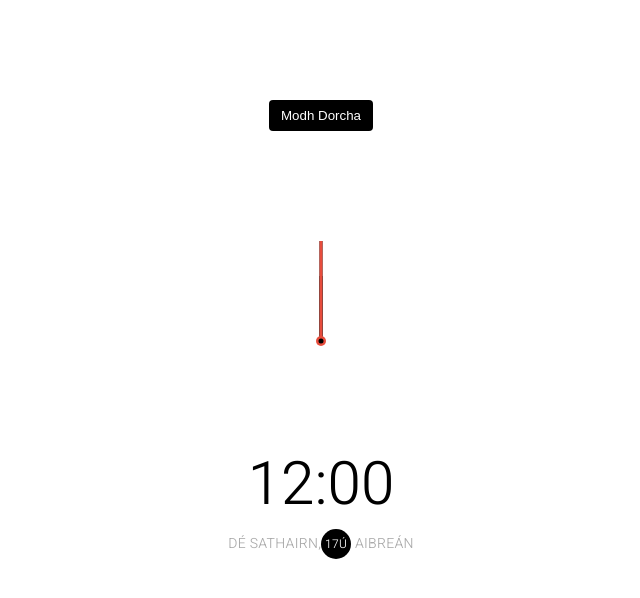
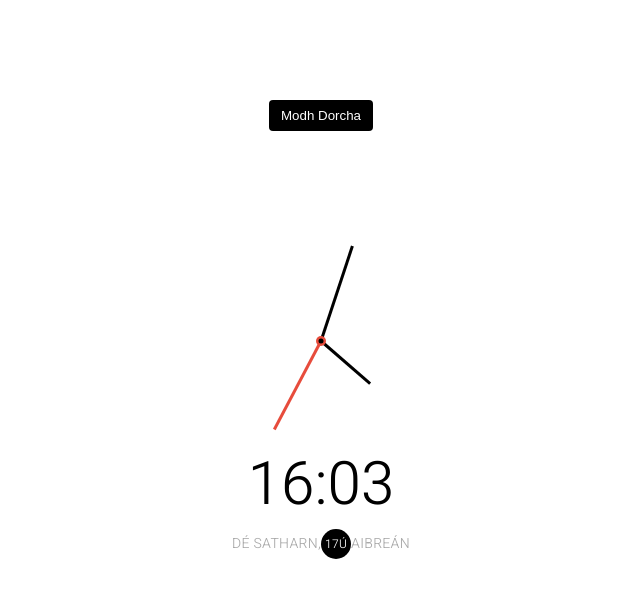
Before and after one commit to aindriu80/ThemeClock, a plain HTML site: page index.html in a window 1280 px wide. Shown: the whole page, without its empty margins (319-959 px from the left). Drawn offline with Linux system fonts and the light colour scheme.

Commit message:
Completing the JS logic for the clock

```diff
--- a/index.html
+++ b/index.html
@@ -18,9 +18,9 @@
         <div class="needle second"></div>
         <div class="center-point"></div>
       </div>
-      <div class="time">12:00</div>
+      <div class="time"></div>
       <div class="date">
-        Dé Sathairn,<span class="circle"> 17ú </span> Aibreán
+        <span class="circle"> </span>
       </div>
     </div>
     <script src="./resources/script.js"></script>
--- a/resources/script.js
+++ b/resources/script.js
@@ -0,0 +1,88 @@
+const hourEl = document.querySelector('.hour')
+const minuteEl = document.querySelector('.minute')
+const secondEl = document.querySelector('.second')
+const timeEl = document.querySelector('.time')
+const dateEl = document.querySelector('.date')
+const toggle = document.querySelector('.toggle')
+
+const days = [
+  'Dé Domhnach',
+  'Dé Luan',
+  'Dé Mháirt',
+  'Dé Chéadaoin',
+  'Dé Déardaoin',
+  'Dé Aoine',
+  'Dé Satharn',
+]
+
+const months = [
+  'Eanair',
+  'Feabhra',
+  'Márta',
+  'Aibreán',
+  'Bealtaine',
+  'Meitheamh',
+  'Iúil',
+  'Lúnasa',
+  'Meán Fomhair',
+  'Deireadh Fomhair',
+  'Samhna',
+  'Nollaig',
+]
+
+toggle.addEventListener('click', (e) => {
+  const html = document.querySelector('html')
+  if (html.classList.contains('dark')) {
+    html.classList.remove('dark')
+    e.target.innerHTML = 'Modh Dorcha'
+  } else {
+    html.classList.add('dark')
+    e.target.innerHTML = 'Mód Solais'
+  }
+})
+
+function setTime() {
+  const time = new Date()
+  const month = time.getMonth()
+  const day = time.getDay()
+  const date = time.getDate()
+  const hours = time.getHours()
+  const hoursForClock = hours % 12
+  const minutes = time.getMinutes()
+  const seconds = time.getSeconds()
+  const ampm = hours >= 12 ? 'PM' : 'AM'
+
+  hourEl.style.transform = `translate(-50%, -100%) rotate(${scale(
+    hoursForClock,
+    0,
+    11,
+    0,
+    360
+  )}deg)`
+
+  minuteEl.style.transform = `translate(-50%, -100%) rotate(${scale(
+    minutes,
+    0,
+    59,
+    0,
+    360
+  )}deg)`
+
+  secondEl.style.transform = `translate(-50%, -100%) rotate(${scale(
+    seconds,
+    0,
+    59,
+    0,
+    360
+  )}deg)`
+
+  timeEl.innerHTML = `${hours}:${minutes < 10 ? `0${minutes}` : minutes}`
+  dateEl.innerHTML = `${days[day]},<span class="circle">${date}ú</span>${months[month]} `
+  //   console.log(month, day, hours, hoursForClock, minutes, seconds)
+}
+// StackOverflow https://stackoverflow.com/questions/10756313/javascript-jquery-map-a-range-of-numbers-to-another-range-of-numbers
+const scale = (num, in_min, in_max, out_min, out_max) => {
+  return ((num - in_min) * (out_max - out_min)) / (in_max - in_min) + out_min
+}
+setTime()
+setInterval(setTime, 1000)
--- a/resources/style.css
+++ b/resources/style.css
@@ -70,6 +70,7 @@ body {
   height: 65px;
   width: 3px;
   transform-origin: bottom center;
+  transition: all 0.5s ease-in;
 }
 
 .needle.hour {
```
